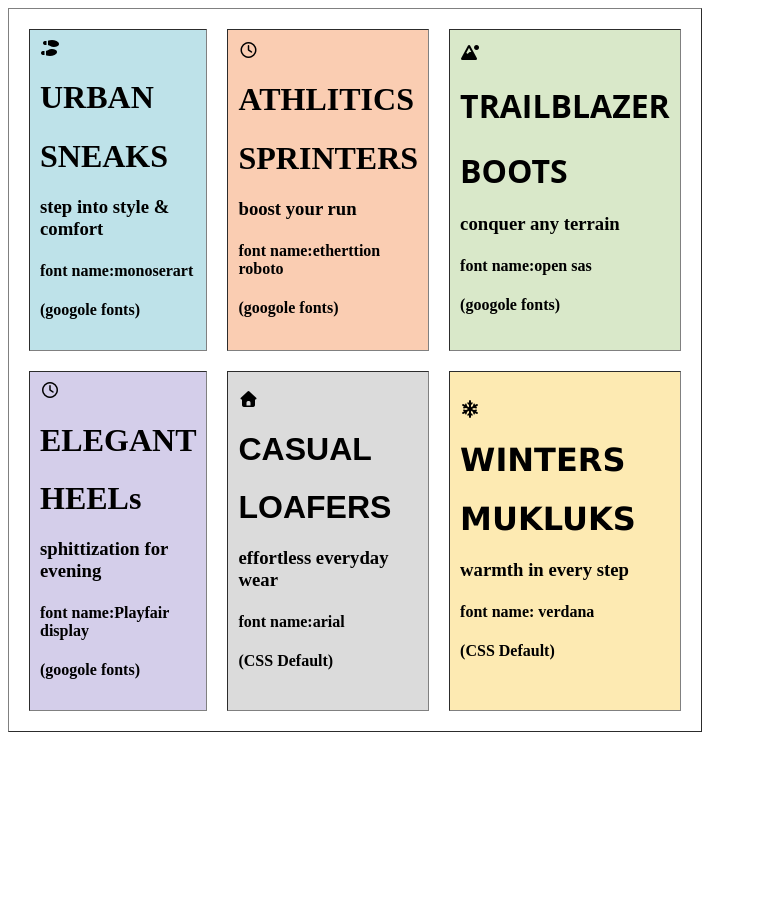
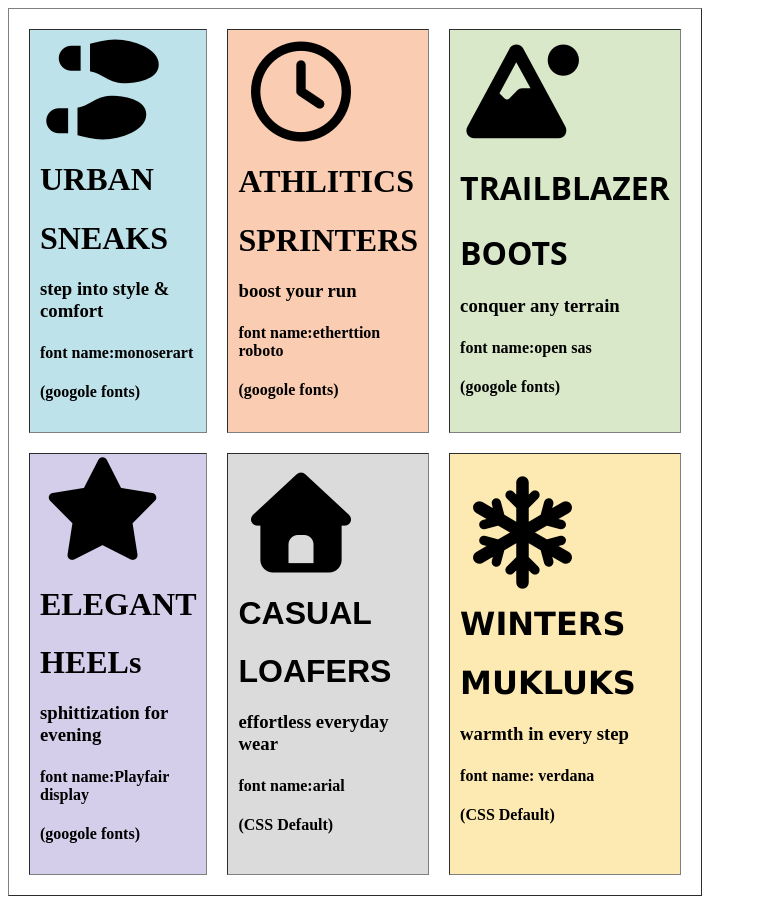
Before and after one commit to laibanawaz45/CSS-assigments, a plain HTML site: page css assigment 04/index.html in a window 1280 px wide. Shown: the whole page, without its empty margins (0-757 px from the left). Before the commit the page ends 800 px from the top, so only its background shows below. Drawn offline with Linux system fonts and the light colour scheme.

Commit message:
css assigment 04

```diff
--- a/css assigment 04/index.html
+++ b/css assigment 04/index.html
@@ -16,7 +16,7 @@
         <td class="card3"><i class="fa-solid fa-mountain-sun"></i><h1 class="open">TRAILBLAZER</h1><h1 class="open">BOOTS</h1><h3>conquer any terrain</h3><h4>font name:open sas</h4><h4>(googole fonts)</h4></td>
         </tr>
         <tr>
-            <td class="card4"><i class="fa-regular fa-clock"></i><h1 class="play">ELEGANT</h1><h1 class="play">HEELs</h1><h3>sphittization for evening</h3><h4>font name:Playfair display</h4><h4>(googole fonts)</h4></td>
+            <td class="card4"><i class="fa-solid fa-star"></i><h1 class="play">ELEGANT</h1><h1 class="play">HEELs</h1><h3>sphittization for evening</h3><h4>font name:Playfair display</h4><h4>(googole fonts)</h4></td>
             <td class="card5"><i class="fa-solid fa-house"></i><h1 class="arial">CASUAL</h1><h1 class="arial">LOAFERS</h1><h3>effortless everyday wear</h3><h4>font name:arial</h4><h4>(CSS Default)</h4></td>
             <td class="card6"><i class="fa-solid fa-snowflake"></i><h1 class="verdana">WINTERS</h1><h1 class="verdana">MUKLUKS</h1><h3>warmth in every step</h3><h4>font name: verdana</h4><h4>(CSS Default)</h4></td>
         </tr>
--- a/css assigment 04/style.css
+++ b/css assigment 04/style.css
@@ -71,3 +71,9 @@ font-family: "Open Sans", sans-serif;
 .verdana{
     font-family: Verdana, Geneva, Tahoma, sans-serif;
 }
+.fa-solid{
+   font-size: 100px;
+}
+.fa-regular{
+    font-size: 100px;
+}
```
